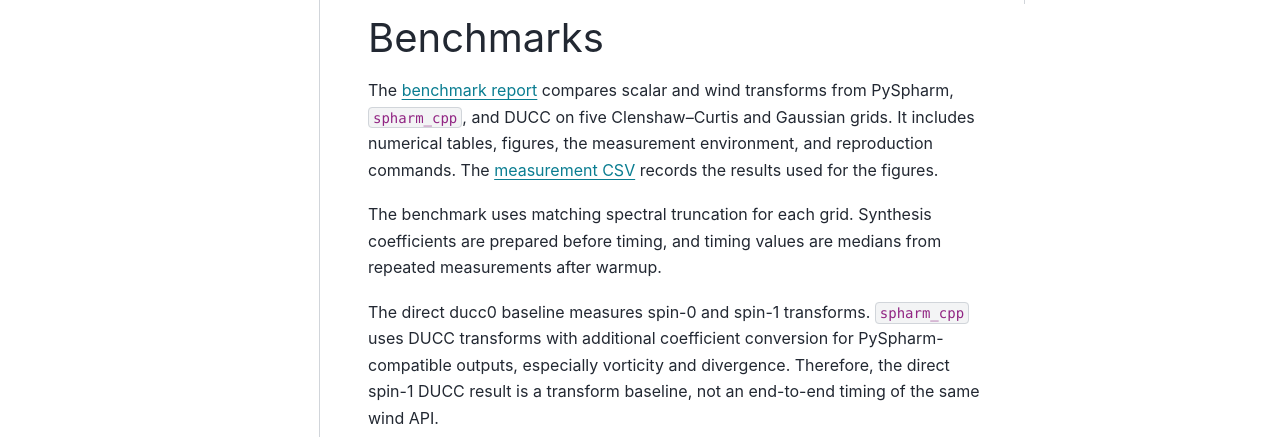
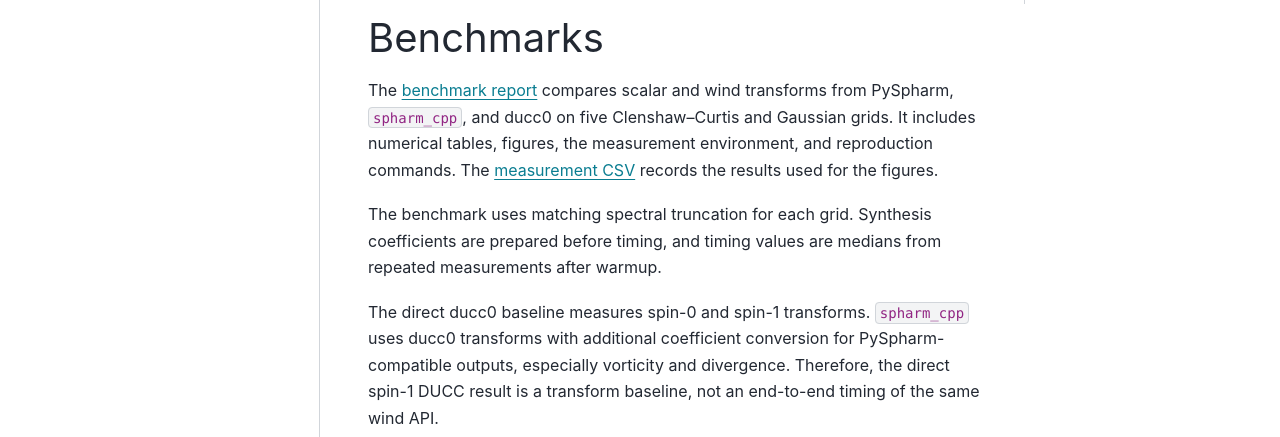
Before and after one commit to mwyau/pyspharm-cpp, a Sphinx documentation site: the page built from docs/benchmarks.md, in a window 1280 px wide. Shown: the part 196-633 px from the top of the page. Built offline with Sphinx 7.4.7 and the PyData theme 0.15.4, drawn with Linux system fonts in a browser that asks for light colours.

Commit message:
Use ducc0 consistently in user documentation

```diff
--- a/docs/benchmarks.md
+++ b/docs/benchmarks.md
@@ -2,10 +2,10 @@
 
 # Benchmarks
 
-The [benchmark report](https://github.com/mwyau/pyspharm-cpp/blob/main/benchmarks/README.md) compares scalar and wind transforms from PySpharm, `spharm_cpp`, and DUCC on five Clenshaw–Curtis and Gaussian grids. It includes numerical tables, figures, the measurement environment, and reproduction commands. The [measurement CSV](https://github.com/mwyau/pyspharm-cpp/blob/main/benchmarks/measurements.csv) records the results used for the figures.
+The [benchmark report](https://github.com/mwyau/pyspharm-cpp/blob/main/benchmarks/README.md) compares scalar and wind transforms from PySpharm, `spharm_cpp`, and ducc0 on five Clenshaw–Curtis and Gaussian grids. It includes numerical tables, figures, the measurement environment, and reproduction commands. The [measurement CSV](https://github.com/mwyau/pyspharm-cpp/blob/main/benchmarks/measurements.csv) records the results used for the figures.
 
 The benchmark uses matching spectral truncation for each grid. Synthesis coefficients are prepared before timing, and timing values are medians from repeated measurements after warmup.
 
-The direct ducc0 baseline measures spin-0 and spin-1 transforms. `spharm_cpp` uses DUCC transforms with additional coefficient conversion for PySpharm-compatible outputs, especially vorticity and divergence. Therefore, the direct spin-1 DUCC result is a transform baseline, not an end-to-end timing of the same wind API.
+The direct ducc0 baseline measures spin-0 and spin-1 transforms. `spharm_cpp` uses ducc0 transforms with additional coefficient conversion for PySpharm-compatible outputs, especially vorticity and divergence. Therefore, the direct spin-1 DUCC result is a transform baseline, not an end-to-end timing of the same wind API.
 
 Performance depends on grid resolution, thread count, processor, and precision. The figures show individual measurements rather than performance guarantees.
```
Also changed, not shown: README.md (+2 -2 lines), docs/conventions.md (+1 -1 lines), docs/index.md (+1 -1 lines), docs/pyspharm-compatibility.md (+1 -1 lines).
